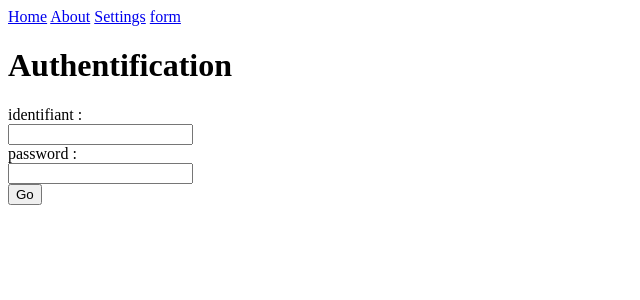
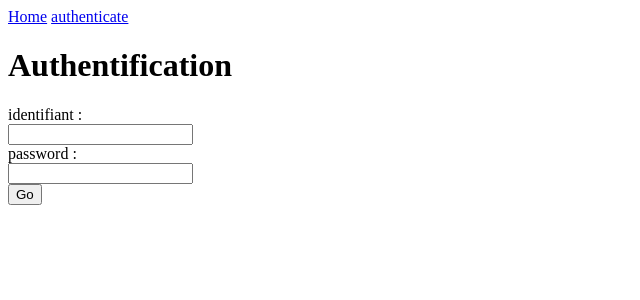
Before and after one commit to rambo53/sveltekit, a SvelteKit app: page /authenticate in a window 1280 px wide. Shown: the top 300 px of the page, without its empty margins (0-640 px from the left). Built offline with nearby package versions, Linux system fonts and the light colour scheme.

Commit message:
Update +layout.svelte

```diff
--- a/src/routes/+layout.svelte
+++ b/src/routes/+layout.svelte
@@ -1,8 +1,35 @@
+<script>
+	import { onMount } from 'svelte';
+    import publicRoutes from "$lib/data.json";
+
+    let userRole = Boolean();
+
+	onMount(async () => {
+        console.log(publicRoutes)
+        console.log(document.cookie)
+        let cookie = () =>{
+            let valCookie;
+            document.cookie.split(';').forEach(function(el){
+                let [key,value] = el.split('=');
+                if(key.trim() === 'admin'){
+                    valCookie = value
+                }
+            })
+            return valCookie
+        }
+        userRole = Boolean(cookie());
+	});
+</script>
+
 <nav>
     <a href="/">Home</a>
-    <a href="/about">About</a>
-    <a href="/settings">Settings</a>
-    <a href="/form">form</a>
+    {#if userRole}
+        <a href="/about">simple fetch</a>
+        <a href="/settings">multiple fetch</a>
+        <a href="/form">form</a>
+        <a href="/create">create</a>
+    {/if}
+    <a href="/authenticate">authenticate</a>
 </nav>
 
 <main>
```
